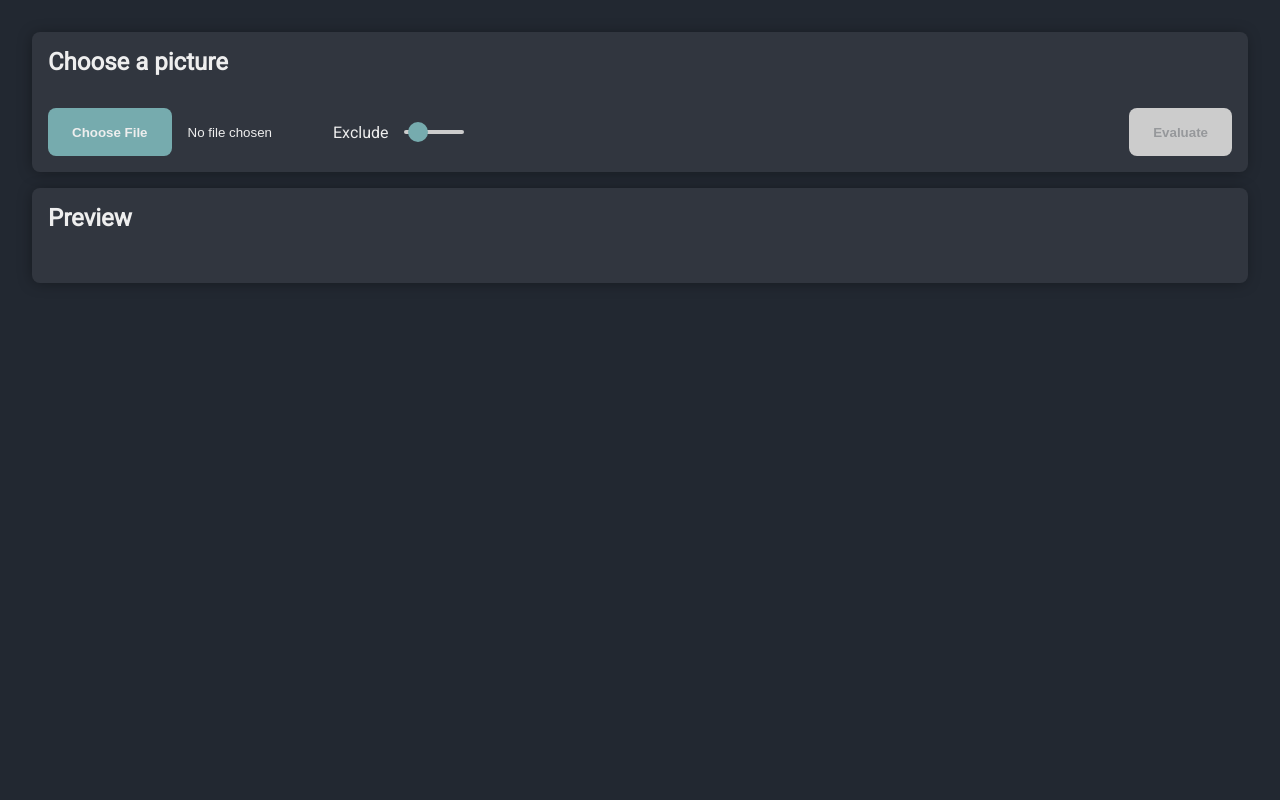
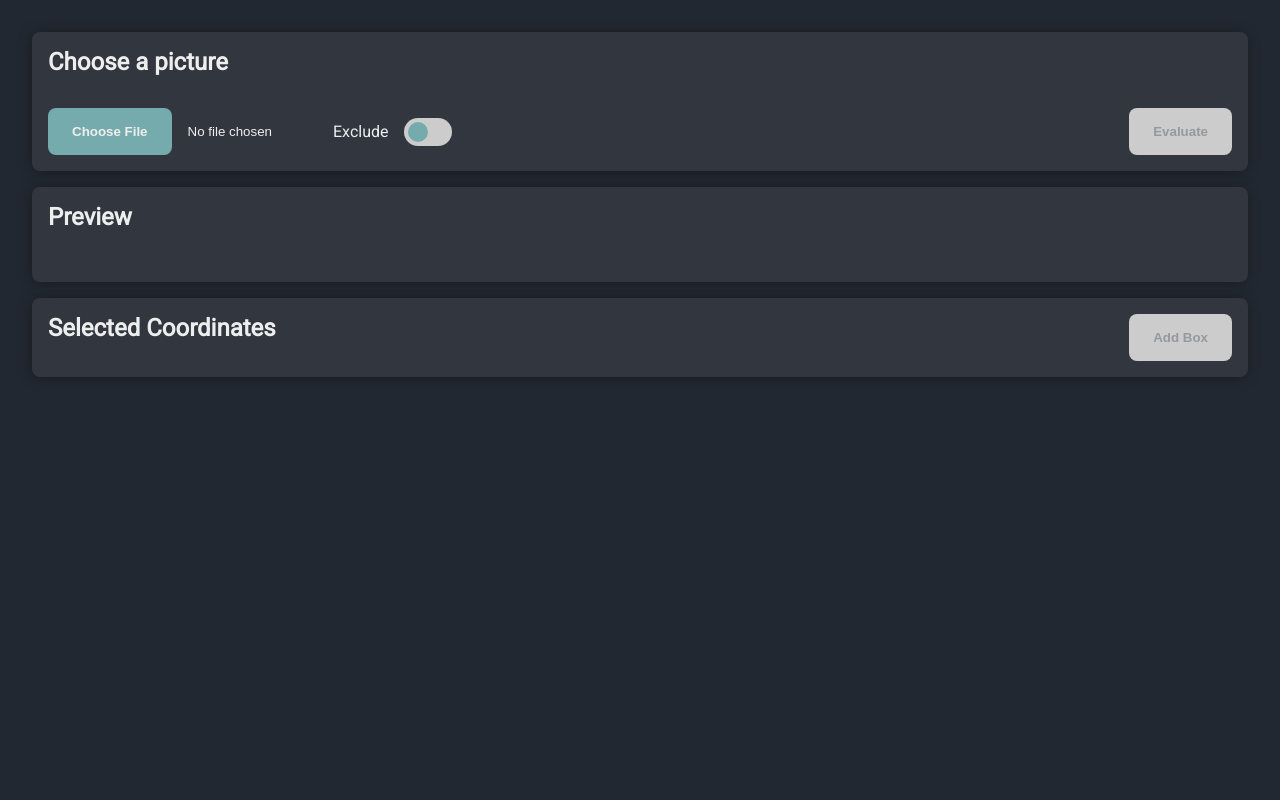
Before and after one commit to Leonardin96/iisy_sam2_webapp, a Flask app: page / in a window 1280 px wide. Run offline with Flask 3, Linux system fonts and the light colour scheme.

Commit message:
Further changes to support box, selection

```diff
--- a/flaskr/app.py
+++ b/flaskr/app.py
@@ -62,7 +62,7 @@ def index():
 
         # Request send with file and file-type is correct
         if file and allowed_file(file.filename):
-            segmentation_helper.evaluateImage(file, request.form['coordinates'], request.form['labels'])
+            segmentation_helper.evaluateImage(file, request.form['coordinates'], request.form['labels'], request.form['boxes'])
             return redirect(url_for('results'))
 
         return render_template('index.html')
--- a/flaskr/static/js/index.js
+++ b/flaskr/static/js/index.js
@@ -2,15 +2,18 @@ const inputElem = document.querySelector('#img-input');
 const checkbox = document.querySelector('#checkbox');
 const hiddenInputCoordinates = document.querySelector('#coordinates-input');
 const hiddenInputLabels = document.querySelector('#labels-input');
+const hiddenInputBoxes = document.querySelector('#boxes-input');
 const imgElem = document.querySelector('img');
 const form = document.querySelector('form');
 const submitBtn = document.querySelector('#submit-btn');
+const addBoxBtn = document.querySelector('#add-box-btn');
 const canvas = document.querySelector('#canvas');
 const accentColor = getComputedStyle(document.body).getPropertyValue('--main-accent-color');
 
 let originalHeight = 0;
 let originalWidth = 0;
 let coordinates = [];
+let savedBoxCoord = [];
 let labels = [];
 let origin = null;
 let canvasHeight = null;
@@ -22,6 +25,7 @@ let context = null;
 const dotSize = 12;
 
 let mouseMoved = false;
+let currentBoxCoord = [];
 
 /**
  * Clears the form before the page reloads.
@@ -108,13 +112,23 @@ const canvasMouseDownHandler = (e) => {
 
 const canvasMouseMoveHandler = (e) => {
     if (!!origin) {
+        const width = e.offsetX - origin.x;
+        const height = e.offsetY - origin.y;
         context.strokeStyle = accentColor;
         redrawCanvas();
         context.beginPath();
-        context.rect(origin.x, origin.y, e.offsetX - origin.x, e.offsetY - origin.y);
+        context.rect(origin.x, origin.y, width, height);
         context.stroke();
 
+        currentBoxCoord = [
+            origin.x,
+            origin.y,
+            origin.x + width,
+            origin.y + height
+        ]
+
         mouseMoved = true;
+        addBoxBtn.disabled = false;
     }
 }
 
@@ -130,17 +144,16 @@ const canvasMouseUpHandler = () => {
         if (duplicate > -1) {
             coordinates.splice(duplicate, 1);
             labels.splice(duplicate, 1);
-
             redrawCanvas();
         } else {
+            redrawCanvas();
             drawDot(...Object.values(origin), checkbox.checked);
-
             coordinates.push({x: xRelativeToOriginal, y: yRelativeToOriginal})
-            labels.push(checkbox.checked ? 1 : 0);
+            labels.push(checkbox.checked ? 0 : 1);
         }
     }
 
-    if (coordinates.length > 0) {
+    if (coordinates.length > 0 || savedBoxCoord.length > 0) {
         submitBtn.disabled = false;
     } else {
         submitBtn.disabled = true;
@@ -183,6 +196,19 @@ window.addEventListener('mouseup', () => {
     origin = null;
 })
 
+addBoxBtn.addEventListener('click', () => {
+    if (mouseMoved) {
+        savedBoxCoord.push(currentBoxCoord);
+        console.log(savedBoxCoord);
+
+        if (coordinates.length > 0 || savedBoxCoord.length > 0) {
+            submitBtn.disabled = false;
+        } else {
+            submitBtn.disabled = true;
+        }
+    }
+})
+
 /**
  * Event-Handler for when the user wants to submit their selection to the model.
  * Prevents the default-submit and populates the hidden-inputs before sending the data to the model.
@@ -190,8 +216,16 @@ window.addEventListener('mouseup', () => {
 form.addEventListener('submit', (e) => {
     e.preventDefault();
 
+    const relativeBoxCoordinates = savedBoxCoord.map(coordArr => {
+        const [xStart, yStart] = getRelativeCoordinates(coordArr[0], coordArr[1]);
+        const [xEnd, yEnd] = getRelativeCoordinates(coordArr[2], coordArr[3]);
+
+        return [xStart, yStart, xEnd, yEnd];
+    });
+
     coordinates.forEach(co => hiddenInputCoordinates.value += `[${co.x}, ${co.y}]`);
     hiddenInputLabels.value += `[${labels}]`;
+    relativeBoxCoordinates.forEach(coordArr => hiddenInputBoxes.value += `[${coordArr}]`);
 
     form.submit();
 })
--- a/flaskr/static/style.css
+++ b/flaskr/static/style.css
@@ -45,9 +45,8 @@ input::file-selector-button {
     border: none;
     border-radius: .5rem;
     background-color: var(--main-accent-color);
-    padding: .75rem 1.5rem;
-    width: fit-content;
-    height: 3rem;
+    padding: 1rem 1.5rem;
+    text-align: center;
     color: #EEEEEE;
     font-weight: 600;
     cursor: pointer;
@@ -74,10 +73,9 @@ input::file-selector-button {
 }
 
 .content {
-    display: grid;
-    justify-content: stretch;
-    grid-template-rows: min-content;
-    grid-gap: 1rem;
+    display: flex;
+    flex-direction: column;
+    gap: 1rem;
 }
 
 .dot {
@@ -98,7 +96,8 @@ input::file-selector-button {
 
 #form-content,
 #img-container,
-#gallery {
+#gallery,
+#coordinates-preview-container {
     padding: 1rem;
     background-color: #31363F;
     border-radius: .5rem;
@@ -167,14 +166,19 @@ input::file-selector-button {
     gap: 2rem;
 }
 
+#coordinates-preview-container__header-container {
+    display: flex;
+    justify-content: space-between;
+}
+
 /* Slider */
 
  /* The switch - the box around the slider */
  .switch {
     position: relative;
     display: inline-block;
-    width: 3.75rem;
-    height: .25rem;
+    width: 3rem;
+    height: 1.75rem;
   }
 
   /* Hide default HTML checkbox */
@@ -203,10 +207,10 @@ input::file-selector-button {
     height: 1.25rem;
     width: 1.25rem;
     left: .25rem;
-    top: -.5rem;
+    top: .25rem;
     background-color: var(--main-accent-color);
-    -webkit-transition: .4s;
-    transition: .4s;
+    -webkit-transition: .2s;
+    transition: .2s;
     border-radius: 50%;
   }
 
@@ -215,5 +219,5 @@ input::file-selector-button {
   }
 
   input:checked + .slider:before {
-    transform: translateX(2rem);
+    transform: translateX(1.25rem);
   }
--- a/flaskr/templates/index.html
+++ b/flaskr/templates/index.html
@@ -23,6 +23,7 @@
         </div>
         <input id="coordinates-input" type="hidden" name="coordinates" value="" />
         <input id="labels-input" type="hidden" name="labels" value="" />
+        <input id="boxes-input" type="hidden" name="boxes" value="" />
       </div>
     </form>
     <div id="img-container">
@@ -32,5 +33,12 @@
         <canvas id="canvas"></canvas>
       </div>
     </div>
+    <div id="coordinates-preview-container">
+      <div id="coordinates-preview-container__header-container">
+        <h2>Selected Coordinates</h2>
+        <input id="add-box-btn" class="btn" type="button" value="Add Box" disabled />
+      </div>
+      <div id="coordinates-preview-container__coordinates-container"></div>
+    </div>
   </div>
 </body>
```
Also changed, not shown: flaskr/segmentation_helper.py (+17 -71 lines).
